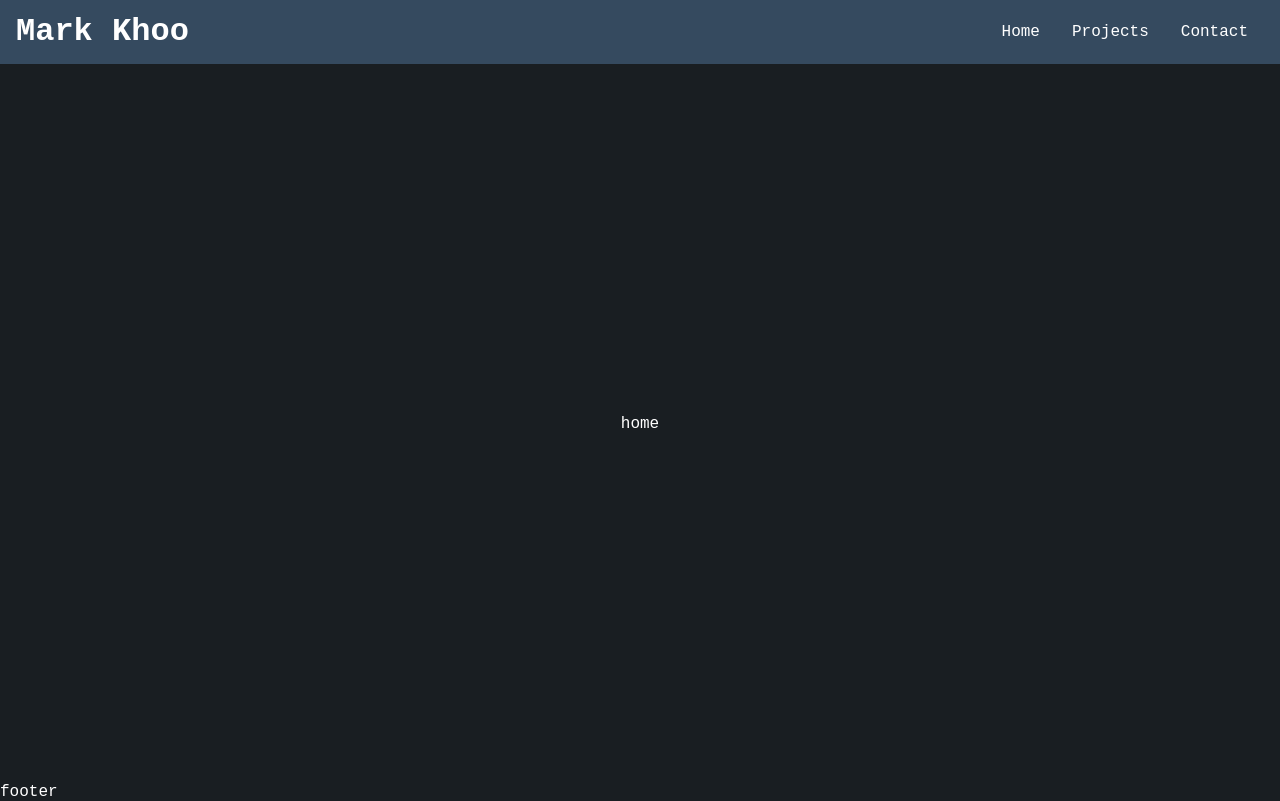
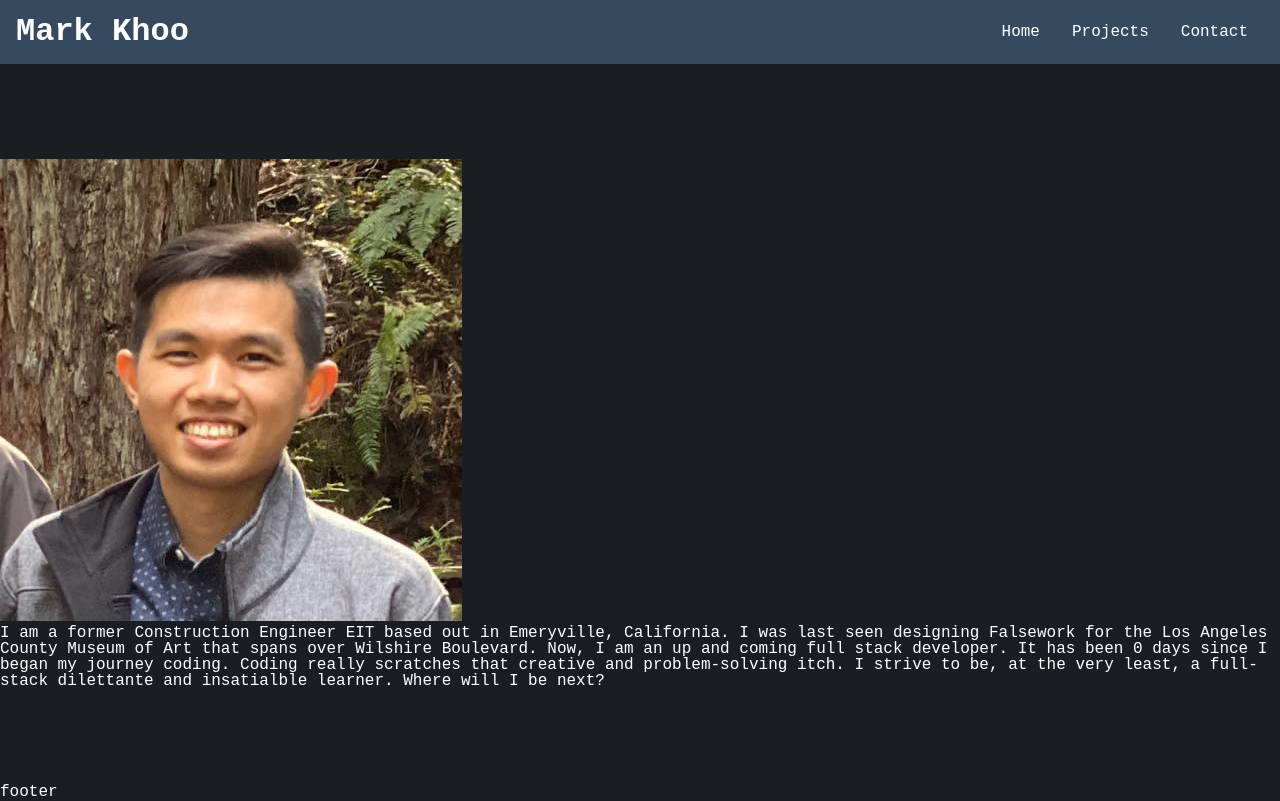
Before and after one commit to markkhoo/20-React-Portfolio, a React (Create React App) app: page / in a window 1280 px wide. Built offline with nearby package versions, Linux system fonts and the light colour scheme.

Commit message:
main contents

```diff
--- a/package.json
+++ b/package.json
@@ -6,7 +6,9 @@
     "@testing-library/jest-dom": "^5.12.0",
     "@testing-library/react": "^11.2.7",
     "@testing-library/user-event": "^12.8.3",
+    "dayjs": "^1.10.4",
     "react": "^17.0.2",
+    "react-dayjs": "^0.3.2",
     "react-dom": "^17.0.2",
     "react-router-dom": "^5.2.0",
     "react-scripts": "4.0.3",
--- a/src/pages/home/home.js
+++ b/src/pages/home/home.js
@@ -1,10 +1,25 @@
-import React from 'react';
+import React, { useState, useEffect } from 'react';
+import DayJS from 'react-dayjs';
 import './home.css';
+import ProfilePic from './MarkKhoo.png';
 
 function Home(){
+    const [getDays, setDays] = useState(0);
+
+    // useEffect(() => {
+
+    // }, [getDays]);
+
+    // const interval = setInterval(() => {
+    //     setDays(dayjs().diff(dayjs(1615262400000),'day',true));
+    // },100);
+
     return (
         <div className="home">
-            <p>home</p>
+            <img src={ProfilePic} alt="Profile Photo"/>
+            <p>
+                I am a former Construction Engineer EIT based out in Emeryville, California. I was last seen designing Falsework for the Los Angeles County Museum of Art that spans over Wilshire Boulevard. Now, I am an up and coming full stack developer. It has been <span>{getDays}</span> days since I began my journey coding. Coding really scratches that creative and problem-solving itch. I strive to be, at the very least, a full-stack dilettante and insatialble learner. Where will I be next?
+            </p>
         </div>
     )
 };
```
Also changed, not shown: src/pages/home/MarkKhoo.png (added), 1 other file (tests, documents, lock files or other folders).
